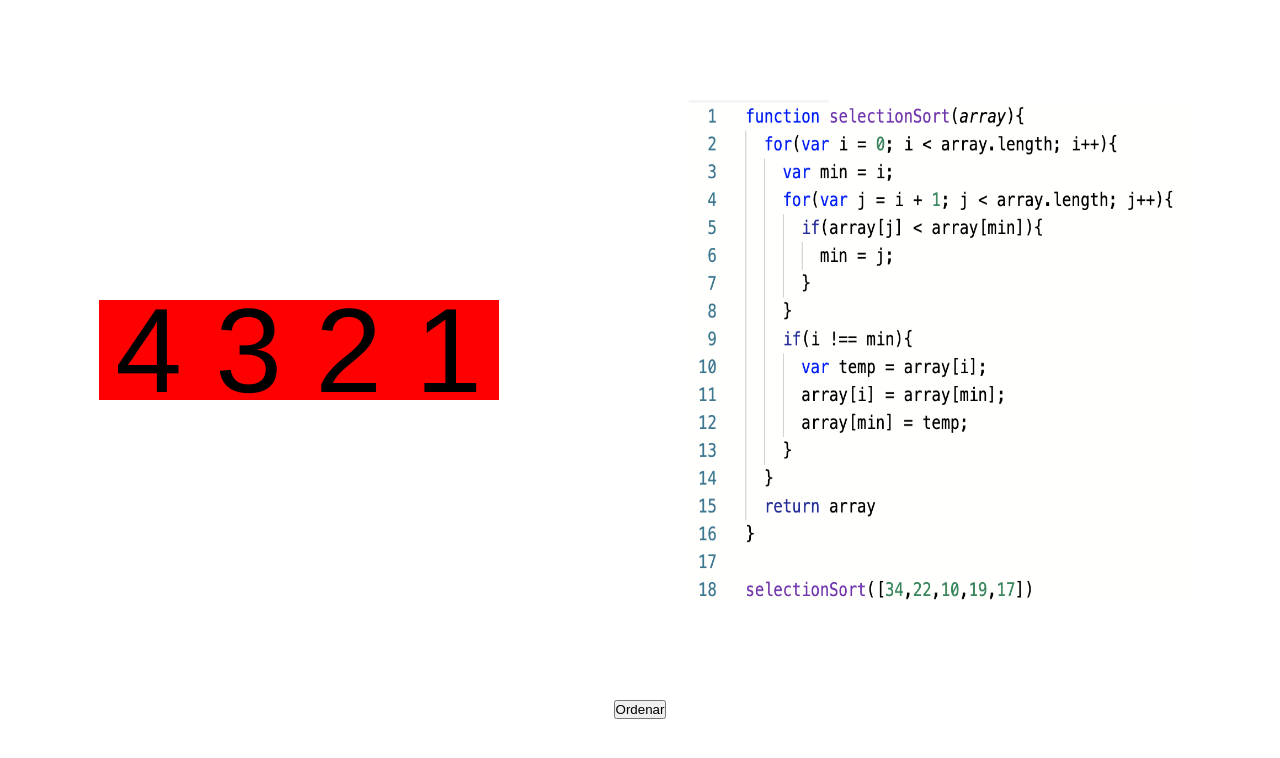
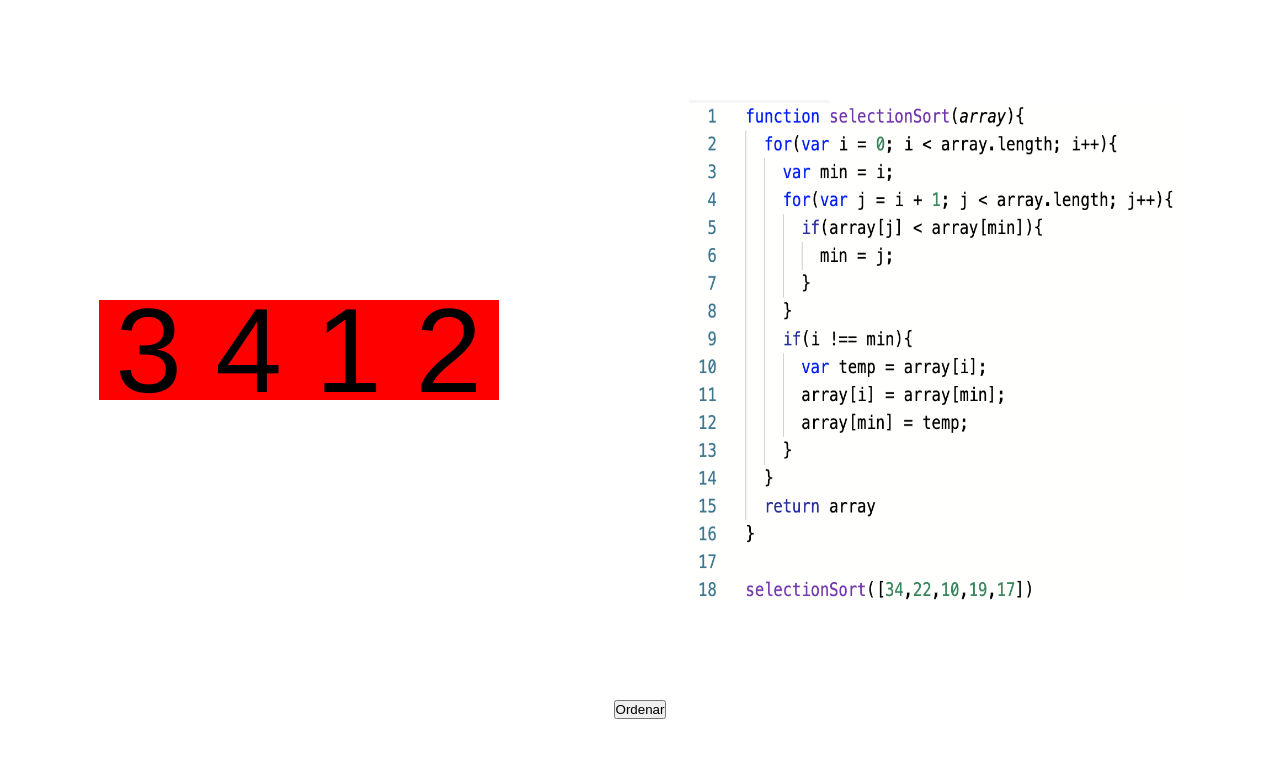
Before and after one commit to ThePetterMaster/tccgsap, a Vue app: page / in a window 1280 px wide. Shown: the top 758 px of the page. Built offline with nearby package versions, Linux system fonts and the light colour scheme.

Commit message:
vetor 3412

```diff
--- a/src/views/HomeView.vue
+++ b/src/views/HomeView.vue
@@ -63,7 +63,7 @@ export default {
     return {
       larguraDaTela: window.innerWidth,
 
-      elementos:[4,3,2,1],
+      elementos:[3,4,1,2],
       oredenados:[1,2,3,4],
 
     };
```
